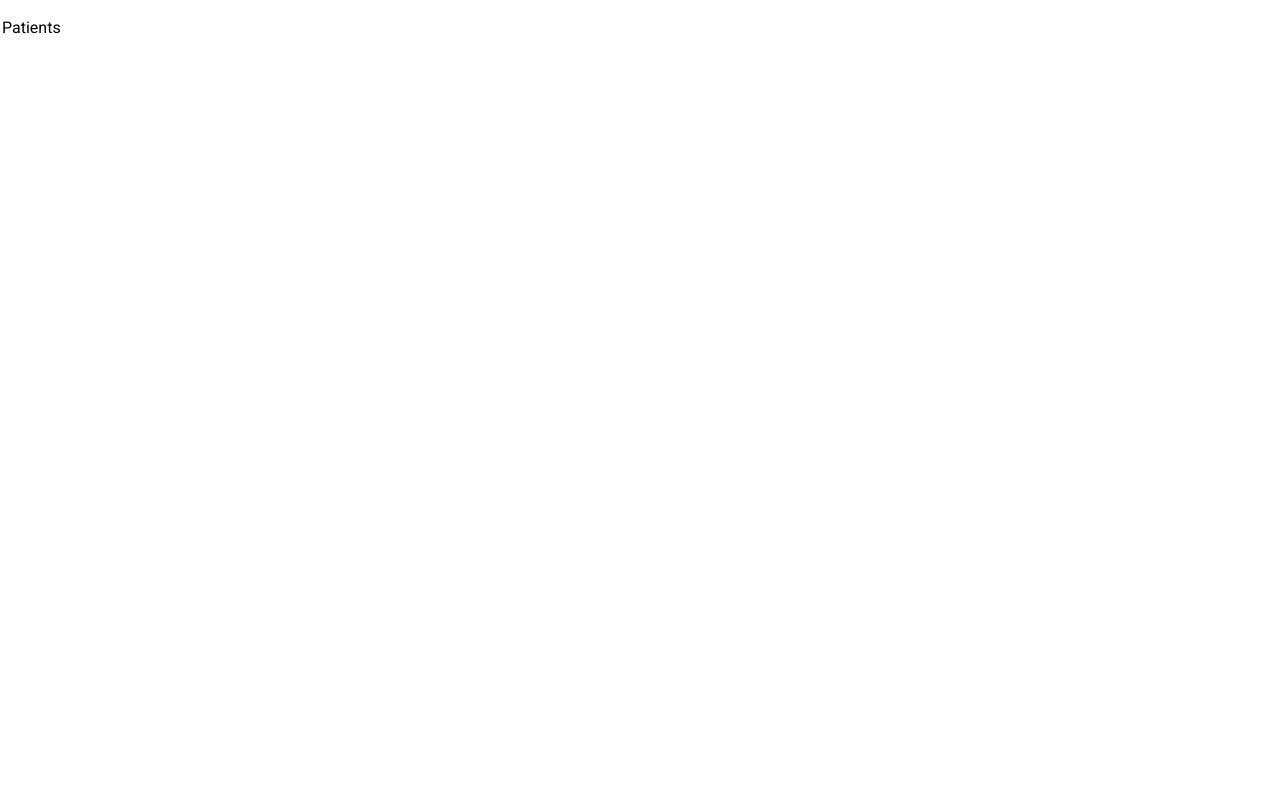
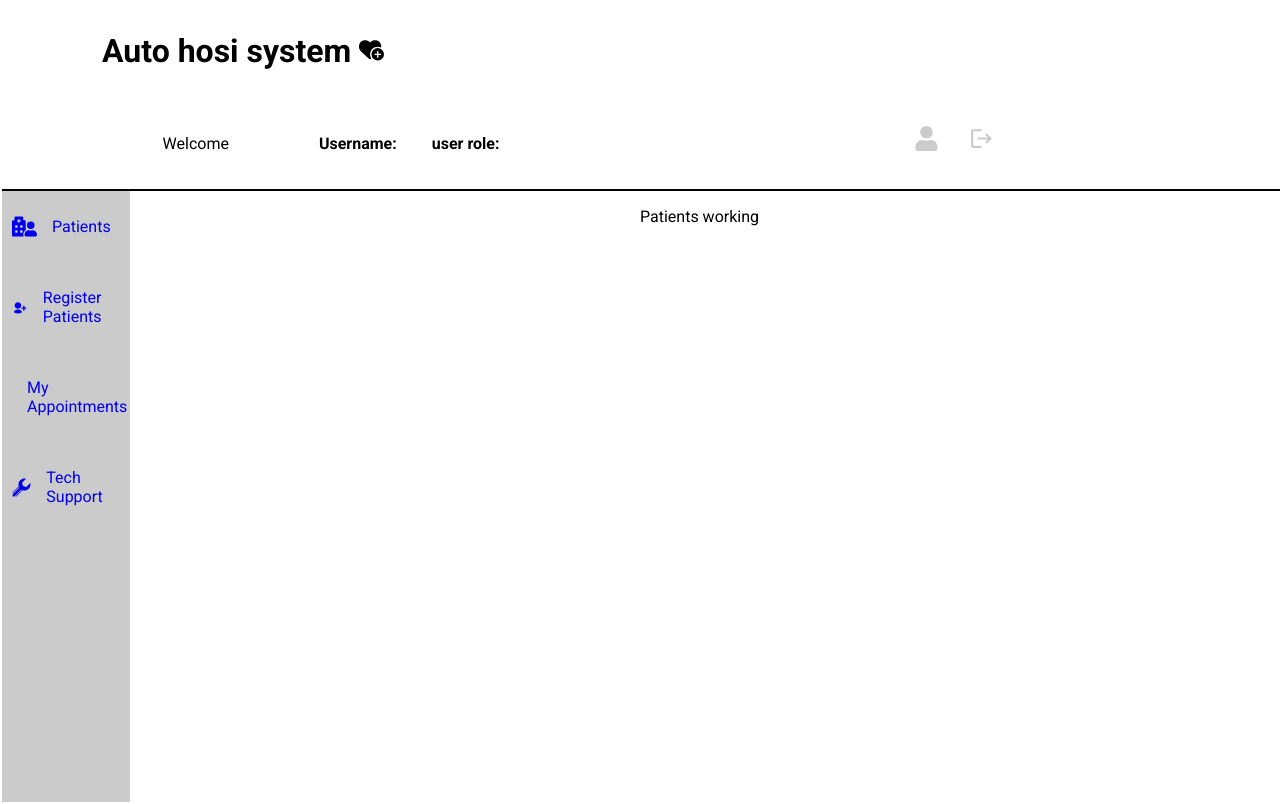
Before and after one commit to ayalasher/auto-hosi, a React (Vite) app in the folder frontend/: page /Home/patients in a window 1280 px wide. Built offline with nearby package versions, Linux system fonts and the light colour scheme.

Commit message:
Nested routing working .... to implement redux for state management

```diff
--- a/frontend/src/App.jsx
+++ b/frontend/src/App.jsx
@@ -19,12 +19,14 @@ function App() {
     <div>
       <Routes>
         <Route exact path="" element={<Welcome />} />
-        <Route path="/Home" element={<Authnticatedwelcome />} />
+        <Route path="/Home" element={<Authnticatedwelcome />}>
+          <Route index path={"/Home/patients"} element={<Patients />} />
+          <Route path="register-patients" element={<Registerpatients />} />
+          <Route path="appointments" element={<Myappointments />} />
+          <Route path="tech-support" element={<Techsupport />} />
+        </Route>
         <Route path="/Login" element={<Login />} />
-        <Route path="/Home/patients" element={<Patients />} />
-        <Route path="/Home/register-patients" element={<Registerpatients />} />
-        <Route path="/Home/appointments" element={<Myappointments />} />
-        <Route path="/Home/tech-support" element={<Techsupport />} />
+
         <Route path="/Signup" element={<Signuo />} />
         <Route path="*" element={<ErrorScreen />} />
       </Routes>
--- a/frontend/src/components/Authenticatedwelcome.jsx
+++ b/frontend/src/components/Authenticatedwelcome.jsx
@@ -6,6 +6,7 @@ import { FaUser } from "react-icons/fa";
 import { MdLogout } from "react-icons/md";
 import styles from "./styles.module.css";
 import Sidebar from "./Sidebar";
+import { Outlet } from "react-router-dom";
 import Patients from "./Patients";
 export default function Authnticatedwelcome() {
   const [section, setSection] = useState("");
@@ -33,16 +34,16 @@ export default function Authnticatedwelcome() {
             <p>
               <b>Username:</b>
             </p>
-            <p>
+            {/* <p>
               {" "}
               {userdata.username
                 ? userdata.username
                 : "User not logged in "}{" "}
-            </p>
+            </p> */}
             <p className={styles.textstyling}>
               <b>user role:</b>
             </p>
-            <p> {userdata.role ? userdata.role : "User not logged in !"} </p>
+            {/* <p> {userdata.role ? userdata.role : "User not logged in !"} </p> */}
           </div>
 
           <div className={styles.sgc2}>
@@ -66,7 +67,12 @@ export default function Authnticatedwelcome() {
       {/* <hr color="green" size="2" /> */}
       <div className={styles.hrline}></div>
       {/* <div> */}
-      <Sidebar />
+
+      <div className={styles.authenticatedwelcomemiddlesection}>
+        <Sidebar />
+        <Outlet />
+      </div>
+
       {/* </div> */}
     </div>
   );
--- a/frontend/src/components/Patients.jsx
+++ b/frontend/src/components/Patients.jsx
@@ -3,7 +3,7 @@ import styles from "./styles.module.css";
 export default function Patients() {
   return (
     <div>
-      <p>Patients</p>
+      <p>Patients working </p>
     </div>
   );
 }
--- a/frontend/src/components/Sidebar.jsx
+++ b/frontend/src/components/Sidebar.jsx
@@ -11,29 +11,29 @@ export default function Sidebar() {
   return (
     <div className={styles.middlesection}>
       <div className={styles.somesection0}>
-        <Link className={styles.somesection}>
+        <Link to={"/Home/patients"} className={styles.somesection}>
           <FaHospitalUser size={25} />
           <p className={styles.sidebartxt}>Patients</p>
         </Link>
-        <Link className={styles.somesection}>
+        <Link to={"/Home/register-patients"} className={styles.somesection}>
           <TiUserAdd size={25} />
           <p className={styles.sidebartxt}>Register Patients</p>
         </Link>
-        <Link className={styles.somesection}>
+        <Link to={"/Home/appointments"} className={styles.somesection}>
           <FaCalendarPlus size={25} />
           <p className={styles.sidebartxt}>My Appointments</p>
         </Link>
-        <Link className={styles.somesection}>
+        <Link to={"/Home/tech-support"} className={styles.somesection}>
           <GiSpanner size={25} />
           <p className={styles.sidebartxt}>Tech Support</p>
         </Link>
       </div>
 
-      <div className={styles.somesection0_2}>
-        {/* <p>Testing hapa kule</p> */}
-        {/* <p> {location.pathname} </p> */}
-        {/* <p>Vindu vi collapsanga...</p> */}
-      </div>
+      {/* <div className={styles.somesection0_2}> */}
+      {/* <p>Testing hapa kule</p> */}
+      {/* <p> {location.pathname} </p> */}
+      {/* <p>Vindu vi collapsanga...</p> */}
+      {/* </div> */}
     </div>
   );
 }
--- a/frontend/src/components/Welcome.jsx
+++ b/frontend/src/components/Welcome.jsx
@@ -61,7 +61,7 @@ export default function Welcome() {
       {/* <div> */}
       <div className={styles.logintousesystem}>
         <Sidebar />
-        <p className={styles.logintxt} >Log in to use system. </p>
+        <p className={styles.logintxt}>Log in to use system. </p>
       </div>
 
       {/* </div> */}
--- a/frontend/src/components/login.jsx
+++ b/frontend/src/components/login.jsx
@@ -34,7 +34,7 @@ export default function Login() {
       );
       console.log("Response", response.data);
       if (response.data.userdata != null) {
-        navigate_to("/Home", {
+        navigate_to("/Home/patients", {
           state: {
             userdata: response.data.userdata,
           },
--- a/frontend/src/components/styles.module.css
+++ b/frontend/src/components/styles.module.css
@@ -206,7 +206,7 @@ body {
   /* flex: 1; */
   display: flex;
   flex-direction: row;
-  width: 100%;
+  width: 50%;
   height: 100%;
   /* background-color: #cbcbcb; */
   /* padding: 15px; */
@@ -295,3 +295,10 @@ body {
   text-align: start;
   margin-right: 70px;
 }
+
+.authenticatedwelcomemiddlesection {
+  display: flex;
+  flex-direction: row;
+  width: 100%;
+  height: 100%;
+}
```
